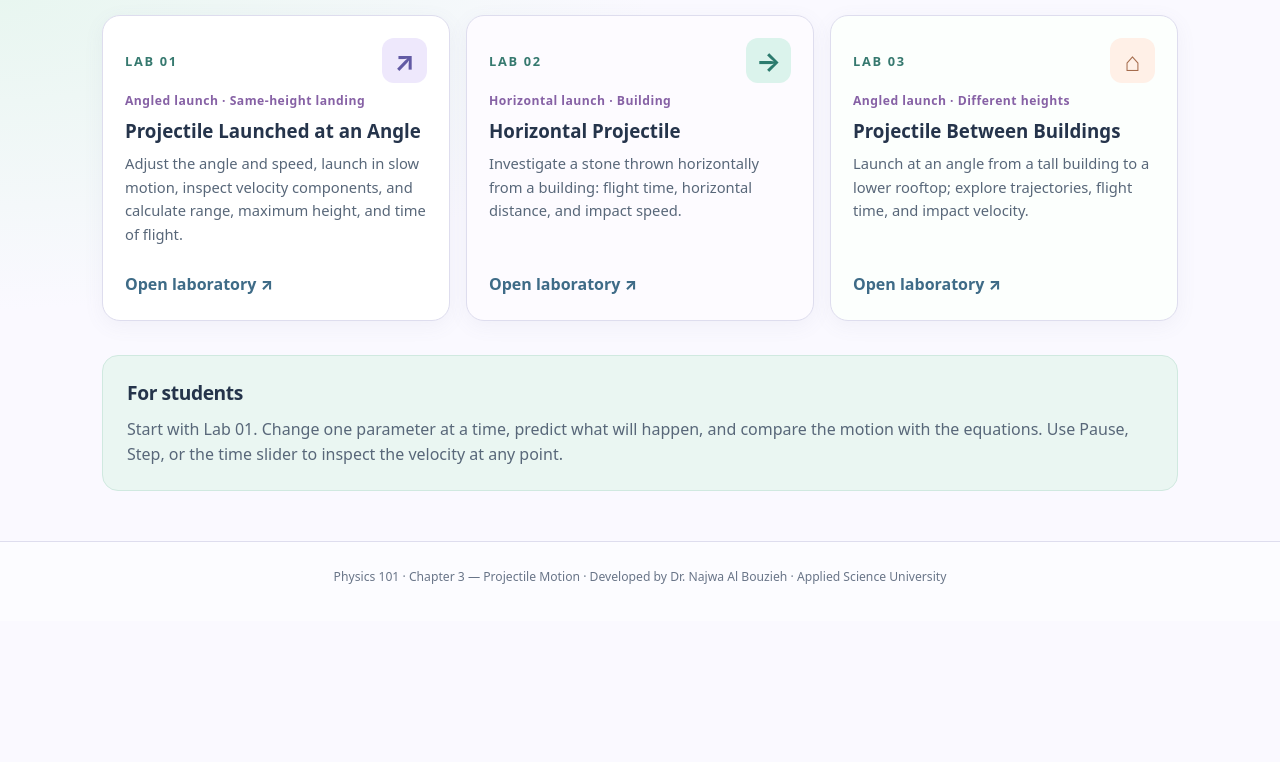
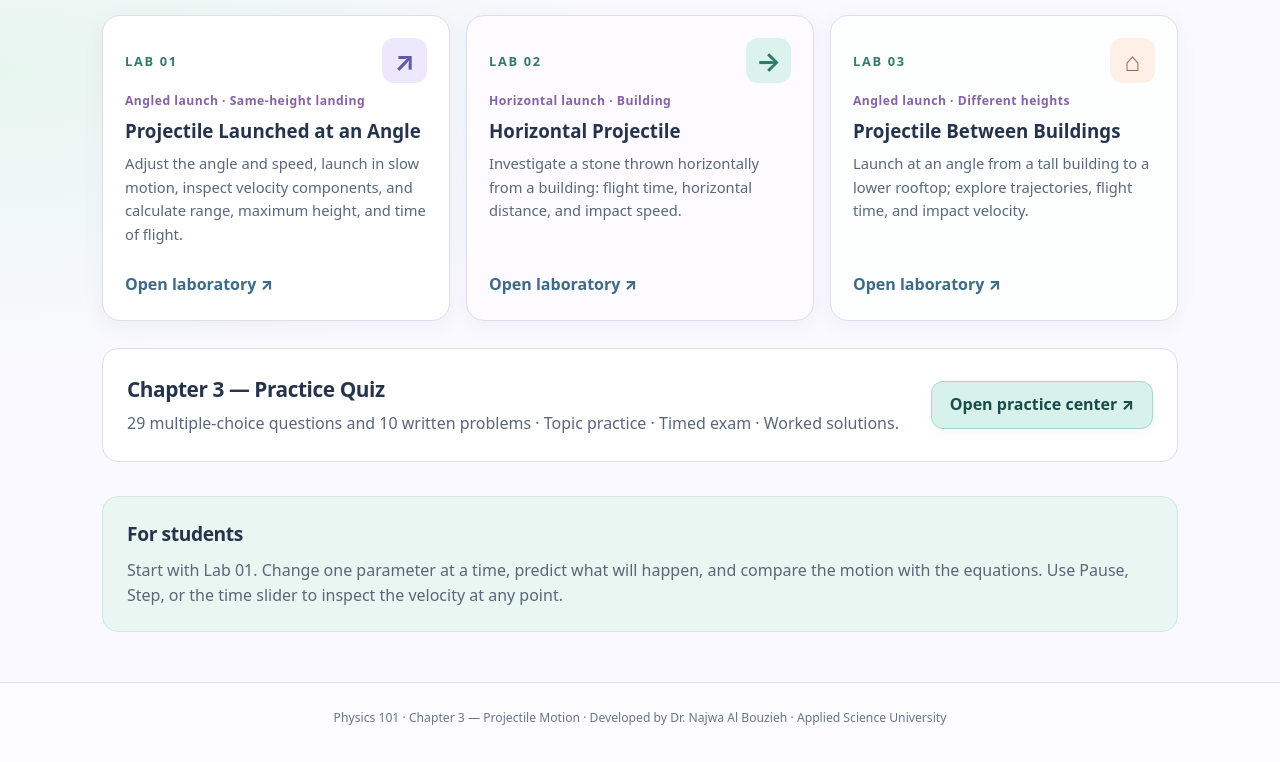
Before and after one commit to Noonhub-ai/physics-101, a plain HTML site: page chapter3/index.html in a window 1280 px wide. Shown: the part 626-1388 px from the top of the page. Before the commit the page ends 1247 px from the top, so only its background shows below. Drawn offline with Linux system fonts and the light colour scheme.

Commit message:
Add Chapter 3 practice quiz link to laboratory collection

```diff
--- a/chapter3/index.html
+++ b/chapter3/index.html
@@ -34,5 +34,6 @@ a:focus-visible,button:focus-visible{outline-color:#9174c8}
 <article class="lab-card" id="lab02"><div class="card-top"><span class="number">LAB 02</span><span class="icon" aria-hidden="true">→</span></div><p class="topic">Horizontal launch · Building</p><h3>Horizontal Projectile</h3><p class="desc">Investigate a stone thrown horizontally from a building: flight time, horizontal distance, and impact speed.</p><a class="launch" href="../Chapter_3/Physics_101_Ch3_Lab_02_Horizontal_Projectile.html">Open laboratory <span aria-hidden="true">↗</span></a></article>
 <article class="lab-card" id="lab03"><div class="card-top"><span class="number">LAB 03</span><span class="icon" aria-hidden="true">⌂</span></div><p class="topic">Angled launch · Different heights</p><h3>Projectile Between Buildings</h3><p class="desc">Launch at an angle from a tall building to a lower rooftop; explore trajectories, flight time, and impact velocity.</p><a class="launch" href="../Chapter_3/Physics_101_Ch3_Lab_03_Between_Buildings.html">Open laboratory <span aria-hidden="true">↗</span></a></article>
 </div></section>
+<section class="notice" aria-labelledby="quiz-title"><div><h2 id="quiz-title">Chapter 3 — Practice Quiz</h2><p>29 multiple-choice questions and 10 written problems · Topic practice · Timed exam · Worked solutions.</p></div><a class="button" href="practice_quiz.html">Open practice center ↗</a></section>
 <section class="how"><h2>For students</h2><p>Start with Lab 01. Change one parameter at a time, predict what will happen, and compare the motion with the equations. Use Pause, Step, or the time slider to inspect the velocity at any point.</p></section></main></div>
 <footer><div class="wrap">Physics 101 · Chapter 3 — Projectile Motion · Developed by Dr. Najwa Al Bouzieh · Applied Science University</div></footer></body></html>
```
